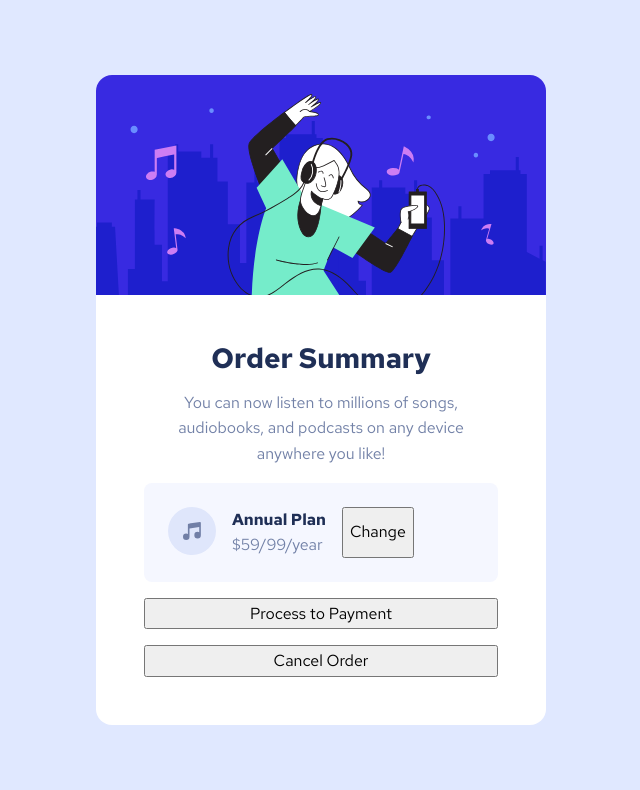
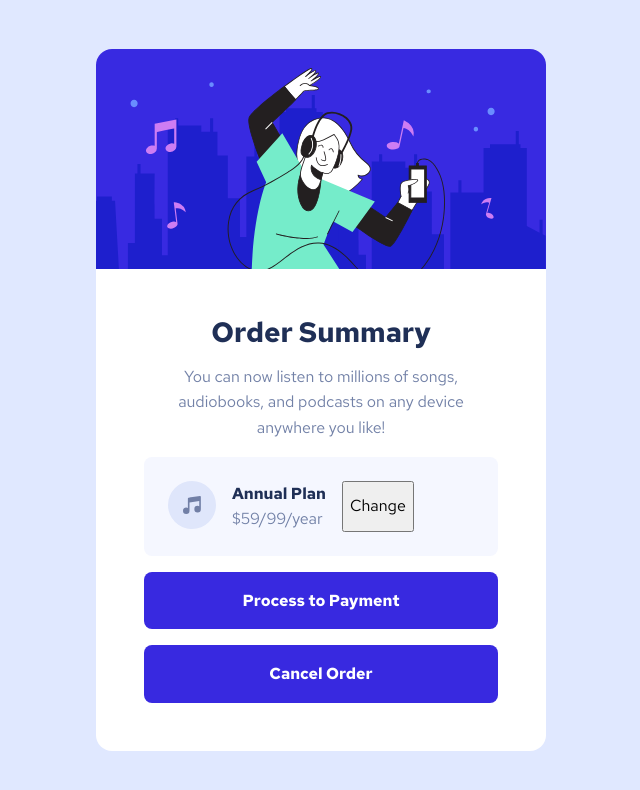
Before and after one commit to Annie-Huang/cube-css, a website: page index.html in a window 1280 px wide. Shown: the whole page, without its empty margins (319-959 px from the left). Drawn offline with Linux system fonts and the light colour scheme.

Commit message:
Add button styling.

```diff
--- a/index.html
+++ b/index.html
@@ -37,11 +37,11 @@
             <p class="text-neutral-800 fw-black">Annual Plan</p>
             <p>$59/99/year</p>
           </div>
-          <button>Change</button>
+          <button class="link">Change</button>
         </div>
 
-        <button>Process to Payment</button>
-        <button>Cancel Order</button>
+        <button class="button">Process to Payment</button>
+        <button class="button">Cancel Order</button>
       </div>
     </div>
   </body>
--- a/style.css
+++ b/style.css
@@ -183,6 +183,22 @@ h2 {
   border-radius: 1rem;
 }
 
+.button {
+  cursor: pointer;
+  text-decoration: none;
+  border: 0;
+  border-radius: 0.5rem;
+  color: var(--clr-neutral-100);
+  font-weight: var(--fw-700);
+  background: var(--clr-primary-400);
+  padding: 1em 2em;
+}
+
+.button:hover,
+.button:focus {
+  background: var(--clr-primary-300);
+}
+
 /* block */
 .card {
   overflow: hidden;
```
